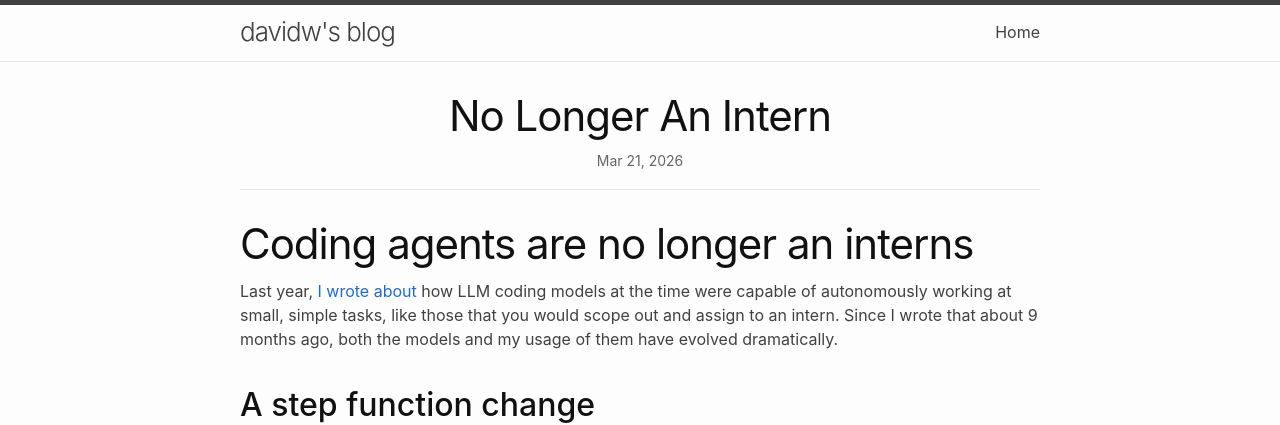
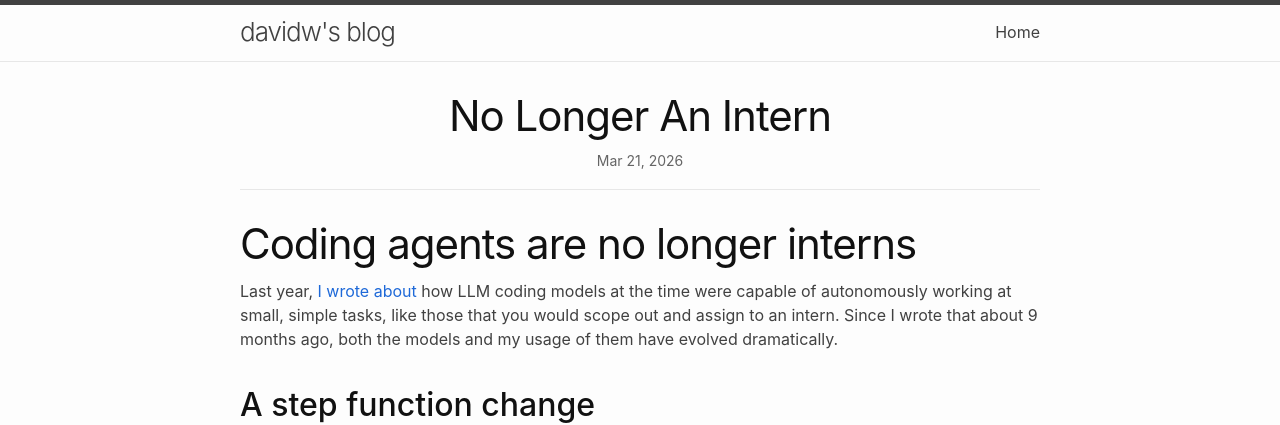
Before and after one commit to dwetterau/dwetterau.github.io, a Jekyll site: the page built from _posts/2026-03-21-no-longer-an-intern.md, in a window 1280 px wide. Shown: the top 425 px of the page. Built offline with Jekyll 4.4.1, drawn with Linux system fonts in a browser that asks for light colours; comment, search, counter and statistics services are not loaded.

Commit message:
fix title typo

```diff
--- a/_posts/2026-03-21-no-longer-an-intern.md
+++ b/_posts/2026-03-21-no-longer-an-intern.md
@@ -2,7 +2,7 @@
 layout: post-with-comments
 ---
 
-# Coding agents are no longer an interns
+# Coding agents are no longer interns
 
 Last year, [I wrote about](/2025/06/13/how-I-use-AI-coding-tools-in-2025.html) how LLM coding models at the time were capable of autonomously working at small, simple tasks, like those that you would scope out and assign to an intern.
 Since I wrote that about 9 months ago, both the models and my usage of them have evolved dramatically.
```
